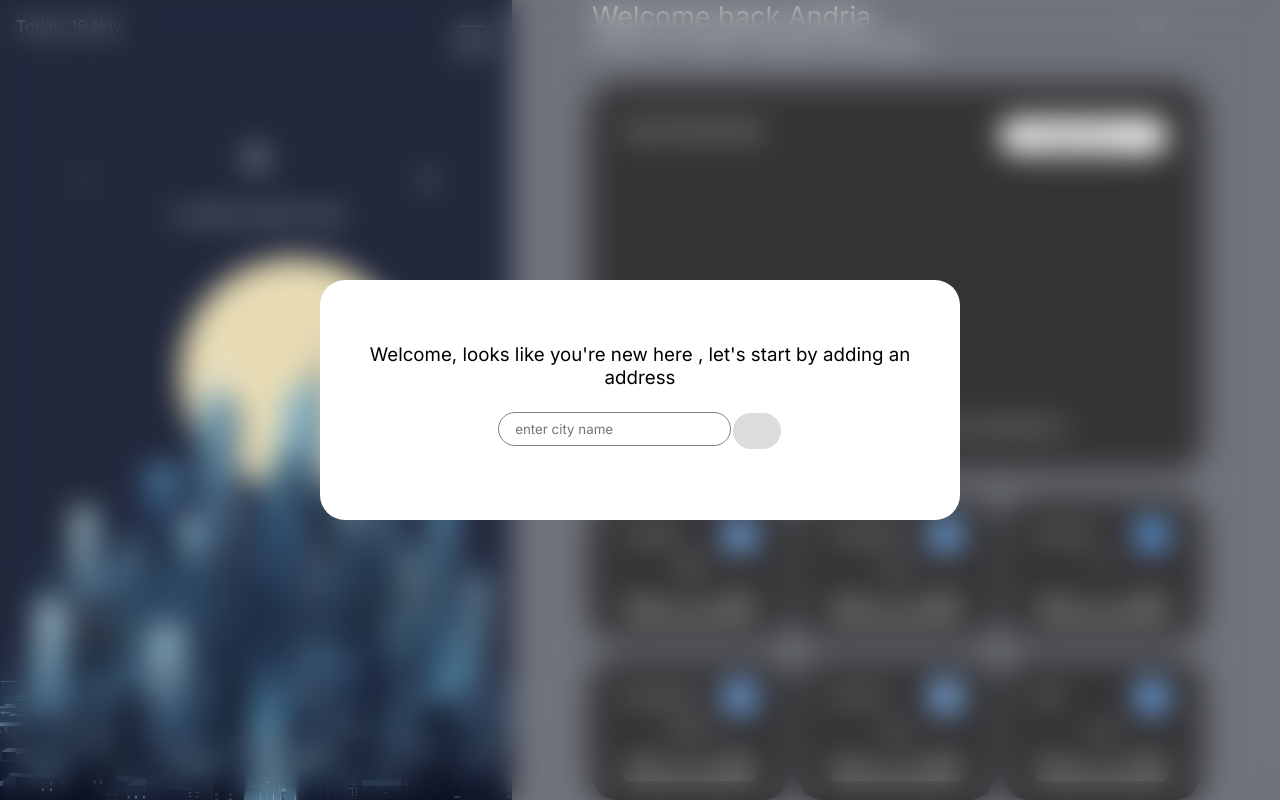
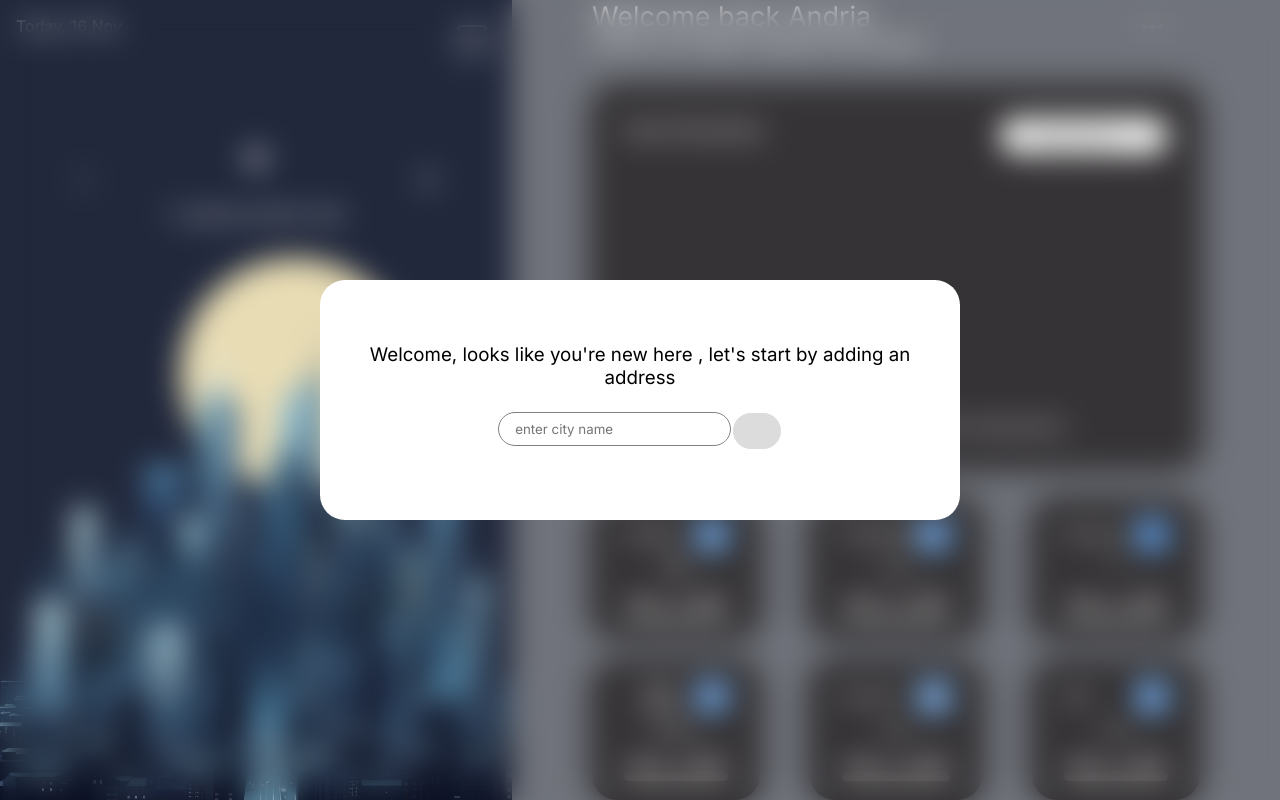
Before and after one commit to AndriaSalah/Weather, a React (Vite) app: page / in a window 1280 px wide. Built offline with nearby package versions, Linux system fonts and the light colour scheme; some icons are missing.

Commit message:
Update MoreDetails.scss

```diff
--- a/src/Components/Data/MoreDetails/MoreDetails.scss
+++ b/src/Components/Data/MoreDetails/MoreDetails.scss
@@ -4,7 +4,7 @@
   display: grid;
   grid-template-columns: repeat(3, 1fr);
   grid-template-rows: repeat(2, 1fr);
-  grid-column-gap: 10px;
+  grid-column-gap: 50px;
   grid-row-gap: 3vh;
 
   .div1 {
```
